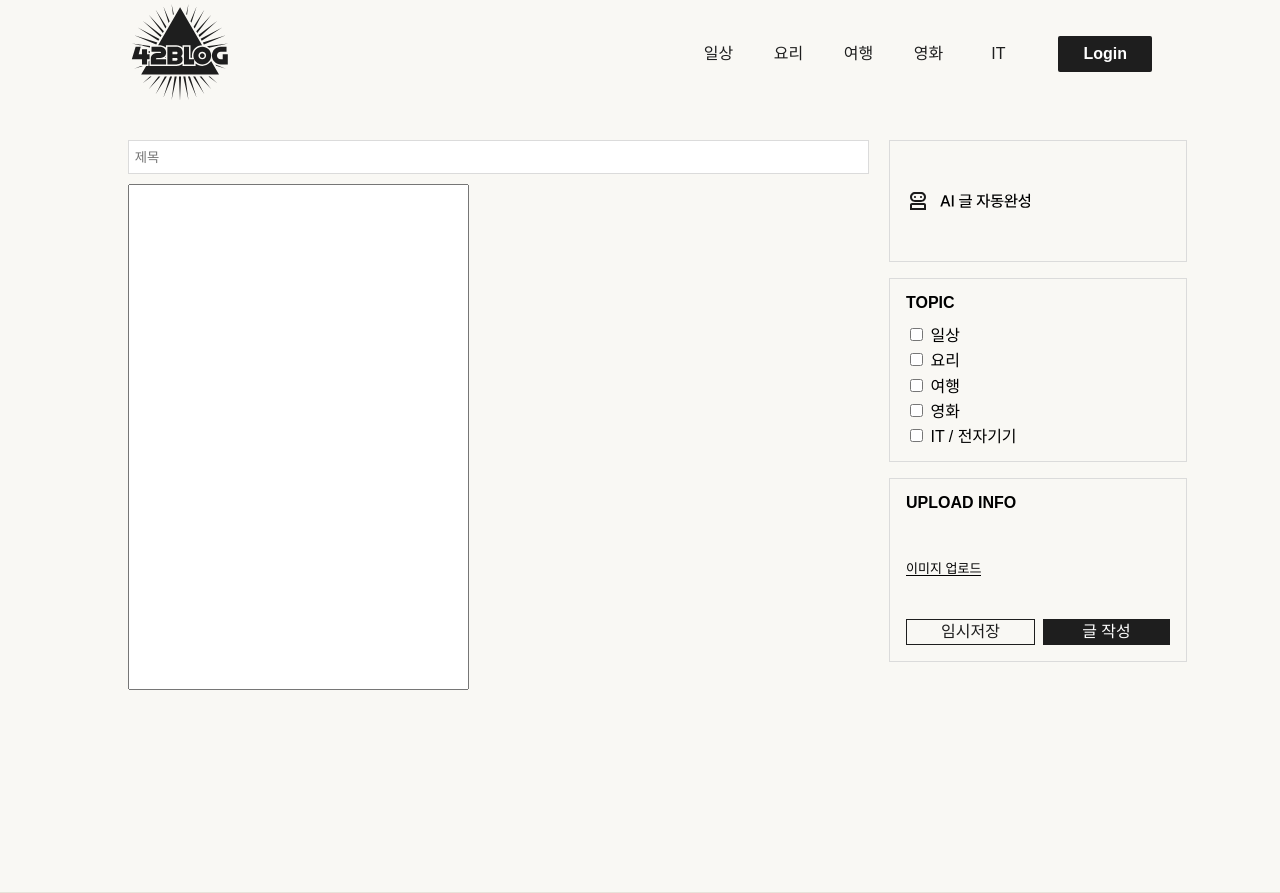
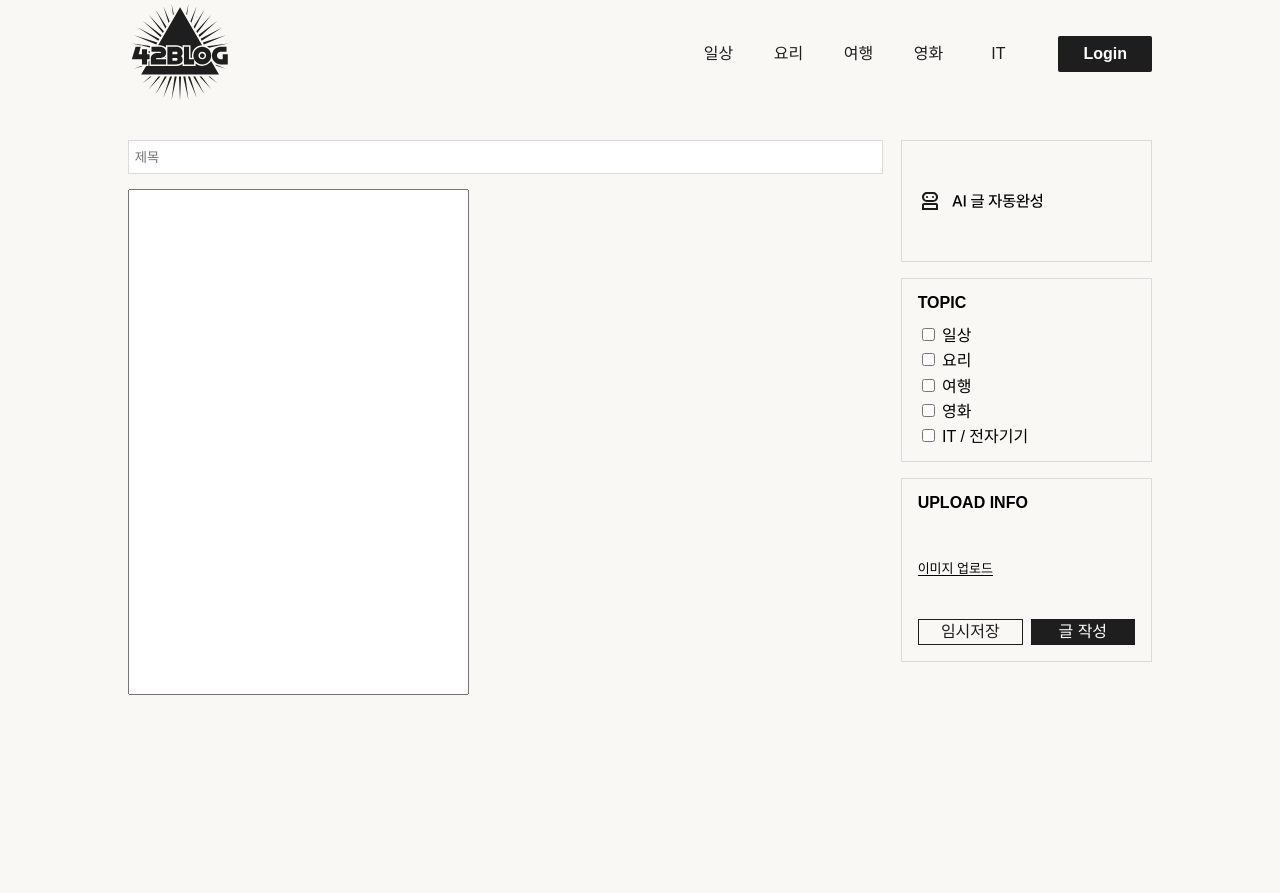
Before and after one commit to Oneiric0102/django_project_saibi, a Django app: page /write/ in a window 1280 px wide. Shown: the top 893 px of the page. Run offline with Django 4.2, Linux system fonts and the light colour scheme; parts of the project's set-up code (start-up, migrations or seed data) failed here and were passed over; some libraries are stand-ins or nearby versions.

Commit message:
board and write page css update

```diff
--- a/blog_project/blog_app/static/css/write.css
+++ b/blog_project/blog_app/static/css/write.css
@@ -1,17 +1,16 @@
-*{
+* {
     font-family: 'Pretendard', sans-serif;
 }
 
-body{
+body {
     background-color: #f9f8f4;
-        font-family: 'Pretendard', sans-serif;
-
+    font-family: 'Pretendard', sans-serif;
 }
 
-.container_write{
-    width: 1024px;
+.container_write {
+    flex-basis: 1024px;
     display: flex;
-    flex-direction: column;
+    flex-direction: row;
     justify-content: center;
     margin: auto;
     margin-top: 140px;
@@ -19,14 +18,17 @@
     margin-bottom: 200px;
 }
 
-.big-box{
+.big-box {
     display: flex;
     flex-direction: row;
+    flex-shrink: 1;
+    flex-grow: 0;
+    flex-basis: 1024px;
     gap: 20px;
 }
 
-.box{
-    height: 150px;
+.box {
+    flex-basis: 150px;
     display: flex;
     border: 1px solid #dbdbdb;
     padding: 16px;
@@ -34,62 +36,76 @@
     justify-content: space-between;
 }
 
-.write-big-box{
+.write-big-box {
     display: flex;
     flex-direction: row;
-    gap: 20px;
+    gap: 2%;
+    width: 73.5%;
 }
 
+
+
 .write-box {
-    flex: 3;
     display: flex;
     flex-direction: column;
-    gap: 16px;
+    gap: 5px;
+    width: 100%;
+}
+
+.write-box p,
+.write-box div,
+.write-box div textarea {
+    width: 100% !important;
+}
+
+.write-box p input {
+    width: calc(100% - 4px) !important;
 }
 
 
 .post-info-box {
-    flex: 1;
     display: flex;
     flex-direction: column;
     gap: 16px;
+    width: 24.5%;
+    flex-shrink: 1;
 }
 
-.title{
+.title {
     border: 1px solid #dbdbdb;
     padding: 11px 16px;
     font-size: 16px;
 }
 
-h2{
+h2 {
     font-size: 16px;
     font-weight: 700;
     margin-bottom: 8px;
 }
 
-p{
+p {
     font-size: 13px;
 }
 
-.button-line{
+.button-line {
     font-size: 13px;
     border-bottom: 1px solid #000;
     width: fit-content;
 }
 
-.info{
+.info {
     display: flex;
     flex-direction: column;
     gap: 8px;
 }
 
-.save-box{
+.save-box {
     display: flex;
     justify-content: space-between;
     gap: 8px;
 }
 
-.temp-save-button{
+.temp-save-button {
     padding: 4px 17px;
     border: none;
     border: 1px solid #1e1e1e;
@@ -98,7 +114,7 @@
     text-align: center;
 }
 
-.save-button{
+.save-button {
     padding: 4px 17px;
     border: none;
     background-color: #1e1e1e;
@@ -107,7 +123,7 @@
     text-align: center;
 }
 
-.delete-button{
+.delete-button {
     padding: 4px 17px;
     border: none;
     background-color: #ff3f3f;
@@ -115,45 +131,56 @@
     width: 100%;
 }
 
-.temp{
+.temp {
     border: 1px #1e1e1e solid;
     background-color: transparent;
     color: #1e1e1e;
 }
 
-textarea{
+textarea {
     resize: none;
     height: 500px;
 }
 
 
-a{
+a {
     text-decoration: none;
 }
 
-span{
+span {
     font-weight: 700;
 }
 
-button{
+button {
     cursor: pointer;
 }
 
-.ai-button{
+.ai-button {
     display: flex;
     border: 1px solid #dbdbdb;
     padding: 16px;
     align-items: center;
     justify-content: space-between;
-    height: 88px;
-    width: 264px;
+    flex-basis: 88px;
 }
 
-.ai-button img{
+.ai-button img {
     height: 40px;
     width: 126px;
 }
 
-.loading-animation img{
+.loading-animation img {
     width: 40px;
 }
+
+@media (max-width: 800px) {
+    .big-box {
+        flex-direction: column;
+    }
+
+    .write-big-box,
+    .post-info-box {
+        width: calc(100% - 40px);
+        padding: 0px 20px;
+    }
+}
--- a/blog_project/blog_app/templates/write.html
+++ b/blog_project/blog_app/templates/write.html
@@ -6,8 +6,8 @@
 <div class="container_write">
   <div class="big-box">
     <form class="write-big-box">
-      <div>
-        <form method="POST" class="write-box">
+      <div class="write-box">
+        <form method="POST">
           {% csrf_token %} {{form.media}} {{form.as_p}}
         </form>
       </div>
```
Also changed, not shown: blog_project/blog_app/static/css/postlist.css (+58 -7 lines), blog_project/blog_app/templates/board.html (+26 -7 lines).
